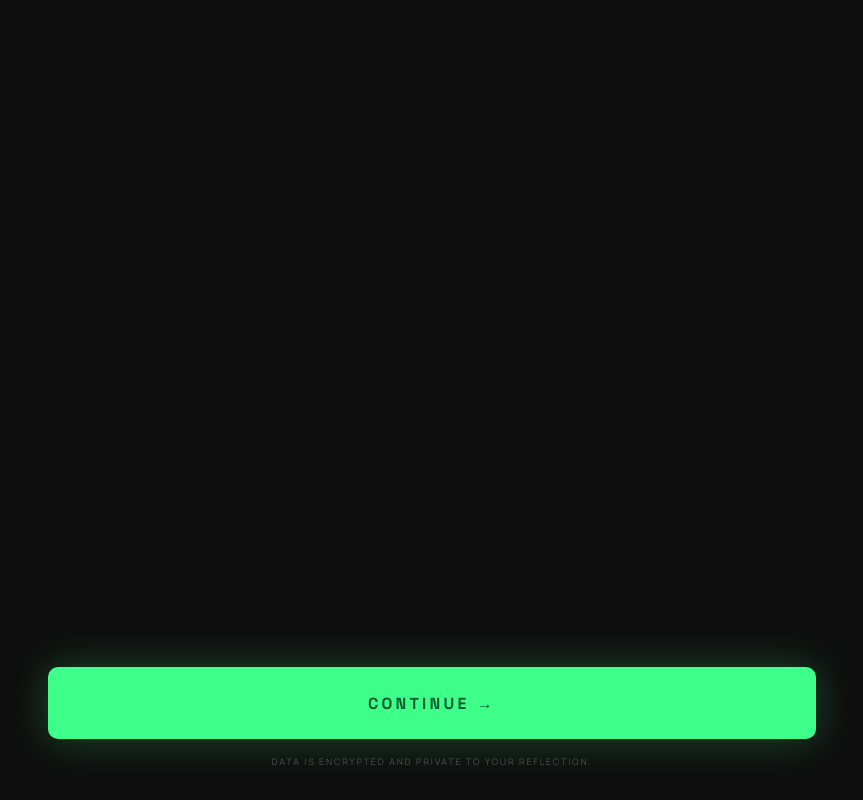
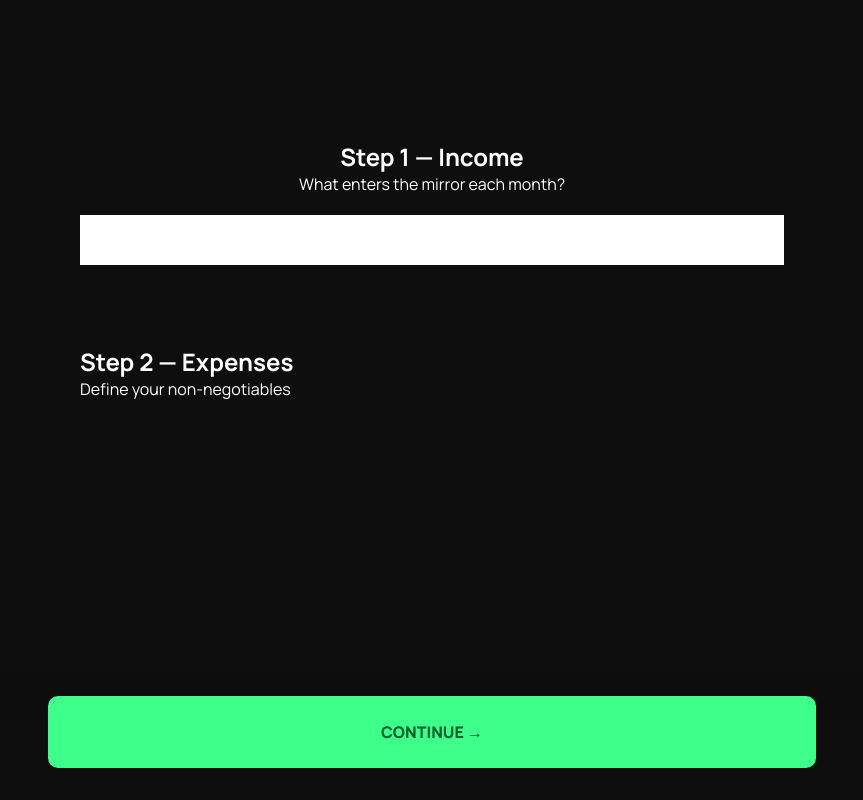
Before and after one commit to MosesChowdhry/MoneyMirror, a React (Create React App) app: page / in a window 1280 px wide. Both pictures are taken after a click on the button "CONTINUE →". Shown: the whole page, without its empty margins (208-1071 px from the left). Built offline with nearby package versions, Linux system fonts and the light colour scheme.

Commit message:
Update App.js

```diff
--- a/src/App.js
+++ b/src/App.js
@@ -205,14 +205,71 @@ function GlowBlobs() {
 
 function OnboardingScreen({ onComplete }) {
   const step2Ref = useRef(null);
-
   const [step, setStep] = useState(1);
   const totalSteps = 4;
+  const [income, setIncome] = useState(0);
+  return (
+  <div style={{ minHeight: "100dvh", background: "#0e0e0e" }}>
 
-  return (
-    <div>
+    {/* MAIN CONTENT */}
+    <main style={{
+      padding: "140px 32px 160px",
+      maxWidth: 768,
+      margin: "0 auto",
+      display: "flex",
+      flexDirection: "column",
+      gap: 80,
+      color: "white"
+    }}>
 
-      {/* Fixed CTA footer */}
+      {/* STEP 1 */}
+      {step >= 1 && (
+        <section style={{ textAlign: "center" }}>
+          <h1>Step 1 — Income</h1>
+          <p>What enters the mirror each month?</p>
+          <input
+          type="number" placeholder= "Enter your Monthly income"
+          value={income} onChange={(e) => setIncome(Number(e.target.value))}
+          style={{
+            marginTop: 20,
+            padding: 16,
+            width: "100%",
+            bordrRadius: 8,
+            border:"none",
+            fontSize: 16,
+          }}
+/>
+        </section>
+      )}
+
+      {/* STEP 2 */}
+      {step >= 2 && (
+        <section ref={step2Ref}>
+
+          <h1>Step 2 — Expenses</h1>
+          <p>Define your non-negotiables</p>
+        </section>
+      )}
+
+      {/* STEP 3 */}
+      {step >= 3 && (
+        <section>
+          <h1>Step 3 — Lifestyle</h1>
+          <p>Where does money go?</p>
+        </section>
+      )}
+
+      {/* STEP 4 */}
+      {step >= 4 && (
+        <section>
+          <h1>Step 4 — Savings</h1>
+          <p>Set your goal</p>
+        </section>
+      )}
+
+    </main>
+
+    {/* FIXED FOOTER (WORKING VERSION) */}
     <footer
       style={{
         position: "fixed",
@@ -248,56 +305,23 @@ function OnboardingScreen({ onComplete }) {
               height: 72,
               background: "#3fff8b",
               color: "#005d2c",
-                fontFamily: "'Space Grotesk', sans-serif",
               fontWeight: 800,
               fontSize: 16,
               textTransform: "uppercase",
-                letterSpacing: "0.2em",
-                border: "none",
               borderRadius: 10,
-                boxShadow: `0 0 40px #3fff8b44`,
-                transition: "opacity 0.2s, transform 0.1s",
             }}
           >
             Continue →
           </button>
         ) : (
-            <button
-              onClick={onComplete}
-              style={{
-                width: "100%",
-                height: 72,
-                background: "#3fff8b",
-                color: "#005d2c",
-                fontFamily: "'Space Grotesk', sans-serif",
-                fontWeight: 800,
-                fontSize: 16,
-                textTransform: "uppercase",
-                letterSpacing: "0.2em",
-                border: "none",
-                borderRadius: 10,
-                boxShadow: `0 0 40px #3fff8b44`,
-              }}
-            >
+          <button onClick={onComplete}>
             SHOW ME THE TRUTH
           </button>
         )}
 
-          <p
-            style={{
-              textAlign: "center",
-              marginTop: 16,
-              fontSize: 9,
-              textTransform: "uppercase",
-              letterSpacing: "0.2em",
-              color: "#adaaaa",
-              opacity: 0.4,
-            }}
-          >
-            Data is encrypted and private to your reflection.
-          </p>
       </div>
     </footer>
+
   </div>
 );
 }
```
Lines whose indentation alone changed are shown as unchanged.
